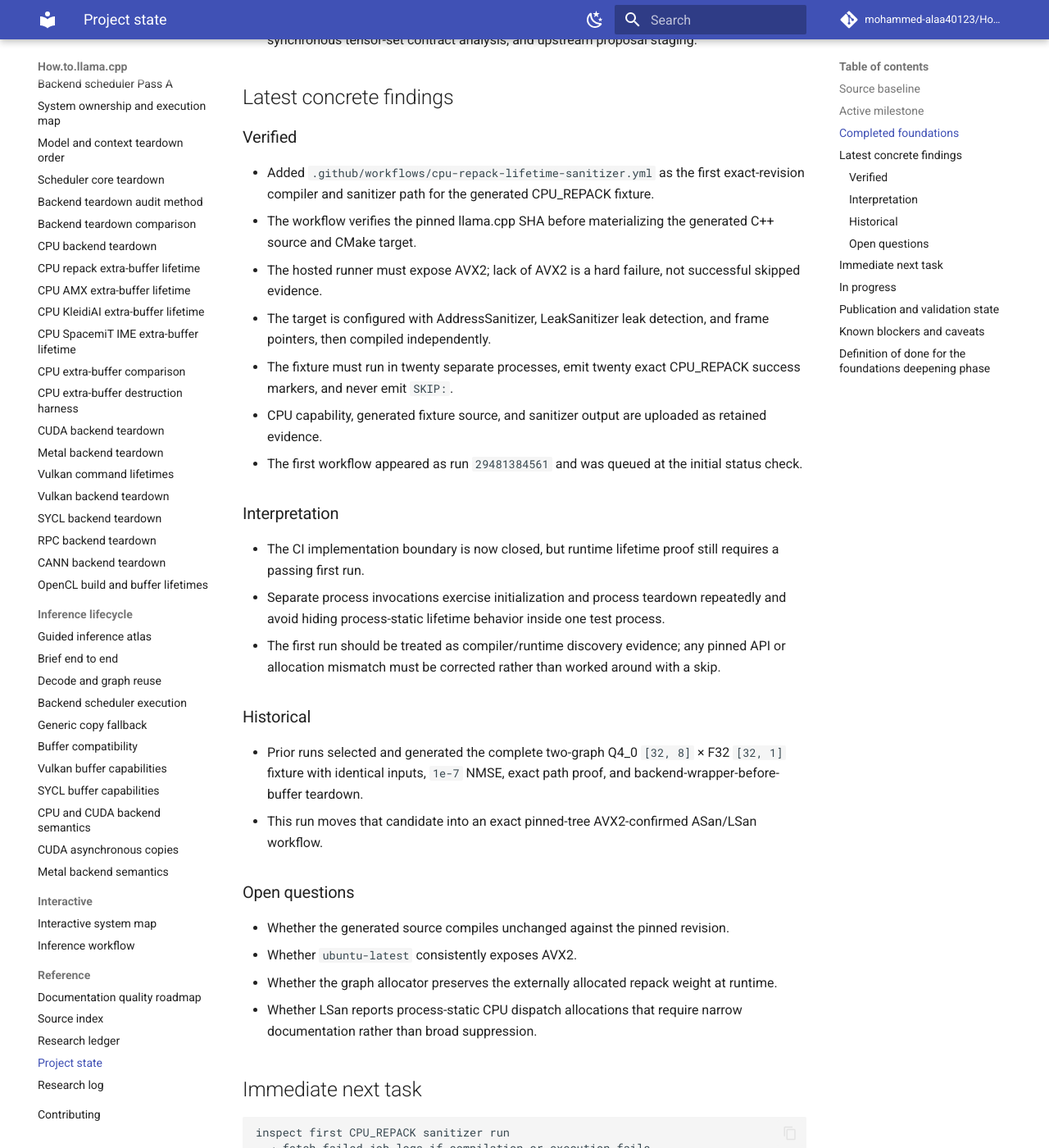
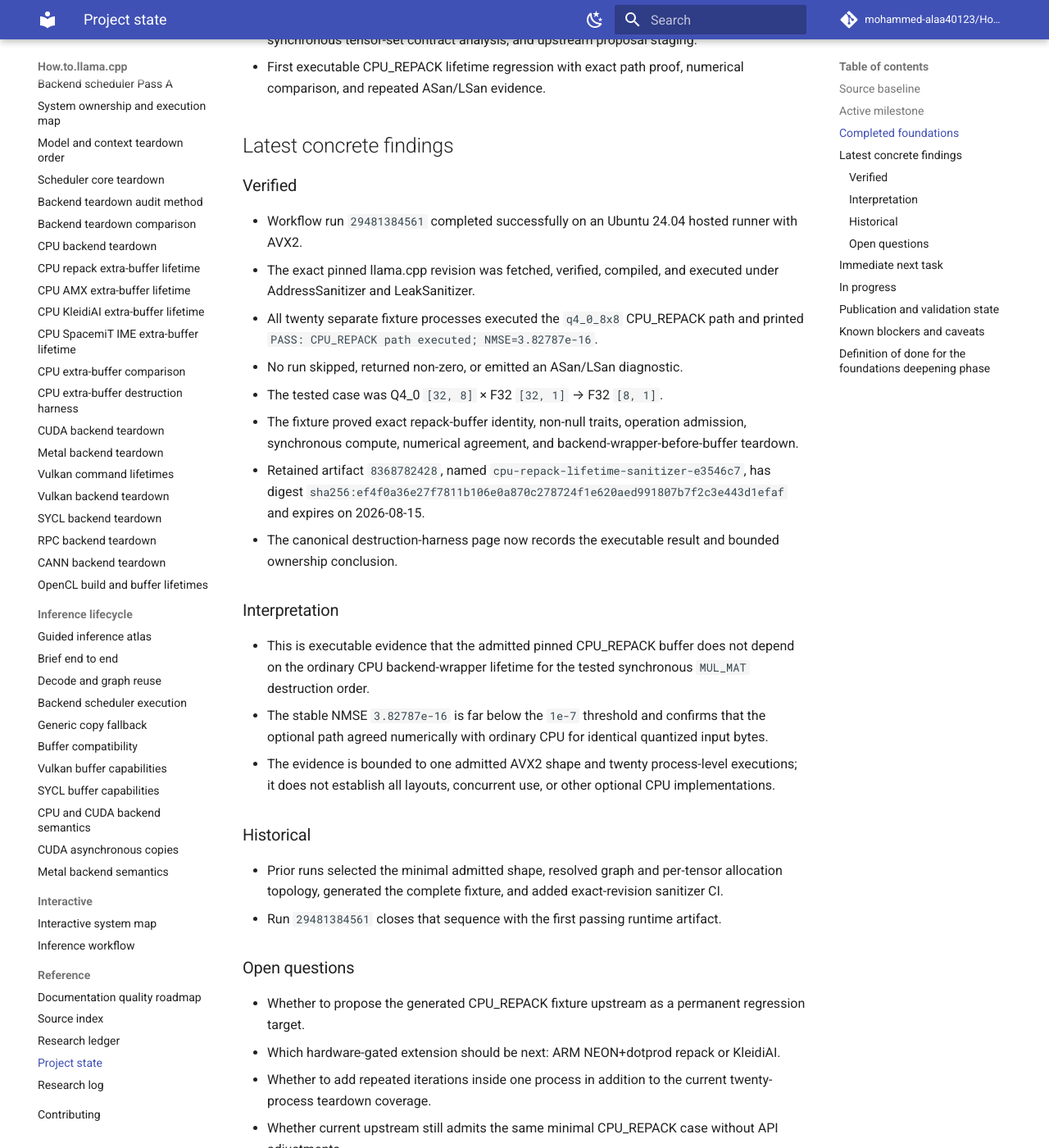
Before and after one commit to mohammed-alaa40123/How.to.llama.cpp, an MkDocs documentation site: the page built from docs/reference/project-state.md, in a window 1280 px wide and 1400 px high, scrolled down 924 px. Shown: the whole window at 82% size. Built offline with MkDocs 1.6.1 and Material for MkDocs 9.7.7, drawn with Linux system fonts in a browser that asks for light colours; comment, search, counter and statistics services are not loaded; some of the changed text lies outside the part shown.

Commit message:
docs: record passing CPU_REPACK sanitizer state

````diff
--- a/docs/reference/project-state.md
+++ b/docs/reference/project-state.md
@@ -22,72 +22,73 @@
 - Generic scheduler plus CPU, CUDA, Metal, Vulkan, SYCL, RPC, CANN, and OpenCL teardown audits.
 - CPU repack, AMX, KleidiAI, and SpacemiT extra-buffer ownership comparison and destruction-harness specification.
 - Complete pinned/current OpenCL event-ownership audit, generated 46-release correction, synchronous tensor-set contract analysis, and upstream proposal staging.
+- First executable CPU_REPACK lifetime regression with exact path proof, numerical comparison, and repeated ASan/LSan evidence.
 
 ## Latest concrete findings
 
 ### Verified
 
-- Added `.github/workflows/cpu-repack-lifetime-sanitizer.yml` as the first exact-revision compiler and sanitizer path for the generated CPU_REPACK fixture.
-- The workflow verifies the pinned llama.cpp SHA before materializing the generated C++ source and CMake target.
-- The hosted runner must expose AVX2; lack of AVX2 is a hard failure, not successful skipped evidence.
-- The target is configured with AddressSanitizer, LeakSanitizer leak detection, and frame pointers, then compiled independently.
-- The fixture must run in twenty separate processes, emit twenty exact CPU_REPACK success markers, and never emit `SKIP:`.
-- CPU capability, generated fixture source, and sanitizer output are uploaded as retained evidence.
-- The first workflow appeared as run `29481384561` and was queued at the initial status check.
+- Workflow run `29481384561` completed successfully on an Ubuntu 24.04 hosted runner with AVX2.
+- The exact pinned llama.cpp revision was fetched, verified, compiled, and executed under AddressSanitizer and LeakSanitizer.
+- All twenty separate fixture processes executed the `q4_0_8x8` CPU_REPACK path and printed `PASS: CPU_REPACK path executed; NMSE=3.82787e-16`.
+- No run skipped, returned non-zero, or emitted an ASan/LSan diagnostic.
+- The tested case was Q4_0 `[32, 8]` × F32 `[32, 1]` → F32 `[8, 1]`.
+- The fixture proved exact repack-buffer identity, non-null traits, operation admission, synchronous compute, numerical agreement, and backend-wrapper-before-buffer teardown.
+- Retained artifact `8368782428`, named `cpu-repack-lifetime-sanitizer-e3546c7`, has digest `sha256:ef4f0a36e27f7811b106e0a870c278724f1e620aed991807b7f2c3e443d1efaf` and expires on 2026-08-15.
+- The canonical destruction-harness page now records the executable result and bounded ownership conclusion.
 
 ### Interpretation
 
-- The CI implementation boundary is now closed, but runtime lifetime proof still requires a passing first run.
-- Separate process invocations exercise initialization and process teardown repeatedly and avoid hiding process-static lifetime behavior inside one test process.
-- The first run should be treated as compiler/runtime discovery evidence; any pinned API or allocation mismatch must be corrected rather than worked around with a skip.
+- This is executable evidence that the admitted pinned CPU_REPACK buffer does not depend on the ordinary CPU backend-wrapper lifetime for the tested synchronous `MUL_MAT` destruction order.
+- The stable NMSE `3.82787e-16` is far below the `1e-7` threshold and confirms that the optional path agreed numerically with ordinary CPU for identical quantized input bytes.
+- The evidence is bounded to one admitted AVX2 shape and twenty process-level executions; it does not establish all layouts, concurrent use, or other optional CPU implementations.
 
 ### Historical
 
-- Prior runs selected and generated the complete two-graph Q4_0 `[32, 8]` × F32 `[32, 1]` fixture with identical inputs, `1e-7` NMSE, exact path proof, and backend-wrapper-before-buffer teardown.
-- This run moves that candidate into an exact pinned-tree AVX2-confirmed ASan/LSan workflow.
+- Prior runs selected the minimal admitted shape, resolved graph and per-tensor allocation topology, generated the complete fixture, and added exact-revision sanitizer CI.
+- Run `29481384561` closes that sequence with the first passing runtime artifact.
 
 ### Open questions
 
-- Whether the generated source compiles unchanged against the pinned revision.
-- Whether `ubuntu-latest` consistently exposes AVX2.
-- Whether the graph allocator preserves the externally allocated repack weight at runtime.
-- Whether LSan reports process-static CPU dispatch allocations that require narrow documentation rather than broad suppression.
+- Whether to propose the generated CPU_REPACK fixture upstream as a permanent regression target.
+- Which hardware-gated extension should be next: ARM NEON+dotprod repack or KleidiAI.
+- Whether to add repeated iterations inside one process in addition to the current twenty-process teardown coverage.
+- Whether current upstream still admits the same minimal CPU_REPACK case without API adjustments.
 
 ## Immediate next task
 
 ```text
-inspect first CPU_REPACK sanitizer run
-  → fetch failed job logs if compilation or execution fails
-  → correct exact pinned API/CMake/runtime issues
-  → rerun until AVX2-confirmed twenty-process ASan/LSan evidence passes
-  → preserve artifact identity and concrete NMSE results
-  → update the destruction-harness page with executable evidence
+review upstream suitability of the passing CPU_REPACK fixture
+  → compare the generated target with current upstream test conventions
+  → decide whether to stage a permanent upstream regression patch
+  → preserve exact path-proof and sanitizer requirements
+  → begin one admitted ARM or KleidiAI lifetime extension
 ```
 
 ## In progress
 
-- First pinned-tree compile and sanitizer CI run for the CPU repack lifetime fixture.
 - Manual/upstream submission of the reviewed 46-release OpenCL ownership correction; GitHub App write access to upstream is blocked.
 - Source-index regeneration with pinned line-aware symbol inventory.
-- Hardware-specific lifetime extensions for KleidiAI, AMX, and SpacemiT.
+- Hardware-specific lifetime extensions for KleidiAI, AMX, SpacemiT, and ARM repack.
 - Runtime overlays for mmap/page faults, scheduler copies, events, KV/recurrent growth, and backend queues.
 
 ## Publication and validation state
 
 - Work is published in PR #1 from branch `automation/backend-teardown-audit-method`.
-- Added workflow `.github/workflows/cpu-repack-lifetime-sanitizer.yml`.
-- Added detailed note `logs/research/2026-07-16/1050-cpu-repack-pinned-sanitizer-workflow.md`.
-- Updated README living TODOs, this project checkpoint, and the concise research log.
-- Research ledger unchanged: this increment used the already-recorded pinned llama.cpp primary source.
-- First CPU_REPACK workflow run: `29481384561`, queued at initial verification.
+- CPU_REPACK sanitizer workflow run `29481384561`: passed.
+- Job `87565708592`: passed all setup, compile, twenty-process execution, and evidence-upload steps.
+- Artifact `8368782428`: retained with the recorded SHA-256 digest.
+- Added detailed note `logs/research/2026-07-16/1158-cpu-repack-first-passing-sanitizer-evidence.md`.
+- Updated the CPU destruction-harness page, README living TODOs, this project checkpoint, and the concise research log.
+- Research ledger unchanged: this increment used generated project evidence and the already-recorded pinned llama.cpp primary source.
+- PR #1 was open and mergeable before the final context updates.
 - Final-head workflow results must be checked after all context commits.
 
 ## Known blockers and caveats
 
-- **Runtime proof:** no passing sanitizer execution exists until run `29481384561` or a corrected successor completes.
-- **Hardware gate:** the new workflow intentionally fails when AVX2 is unavailable; a skip is not lifetime evidence.
-- **Path proof:** correct numerical output alone is insufficient because ordinary CPU fallback can produce the same answer.
-- **Sanitizer scope:** process-static dispatch metadata should be documented separately, not hidden with broad leak suppression.
+- **Evidence retention:** artifact `8368782428` expires on 2026-08-15; durable textual findings and digest are recorded, but long-term binary retention may require downloading or regenerating it.
+- **Hardware scope:** the passing evidence is AVX2-specific and does not cover ARM, KleidiAI, AMX, or SpacemiT.
+- **Path proof:** correct numerical output alone remains insufficient; future fixtures must preserve exact buffer identity, traits, and operation-admission checks.
 - **Upstream permission:** direct issue/PR creation in `ggml-org/llama.cpp` is blocked for the connected GitHub App.
 - **Pages verification:** branch-added content cannot deploy until PR #1 merges; independent live response verification is still required.
 - Mapping, allocation, residency, representation validity, command completion, event ownership, reset, and release remain distinct states.
````
Also changed, not shown: other parts of docs/reference/project-state.md (+1 -1 lines).
